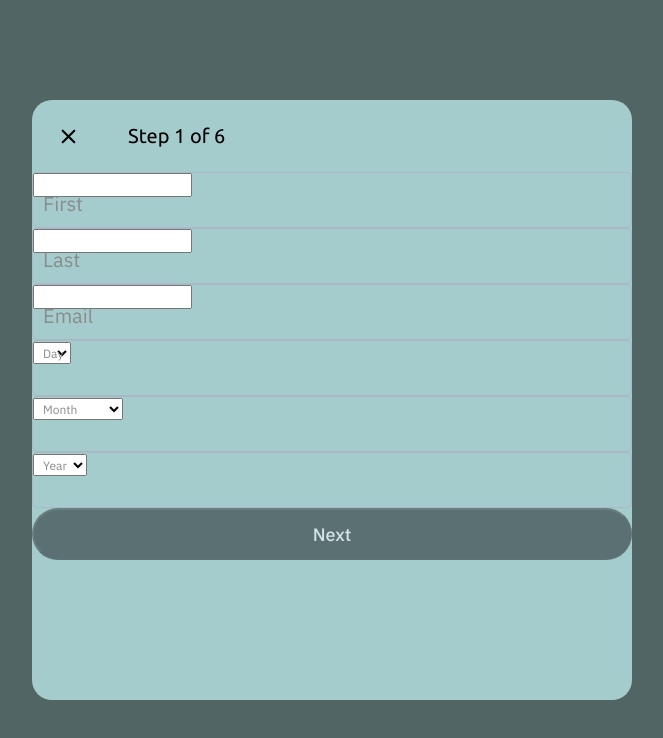
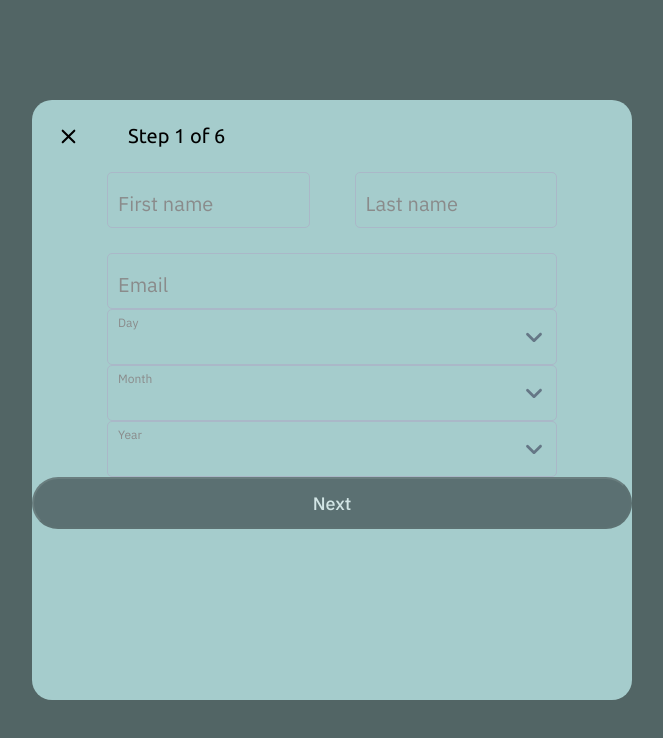
Before and after one commit to Kribbz0r/TwitterFrontend, a React (Create React App) app: page / in a window 1280 px wide. Shown: the top 738 px of the page, without its empty margins (308-971 px from the left). Built offline with nearby package versions, Linux system fonts and the light colour scheme.

Commit message:
fixing css that broke from recent updates

```diff
--- a/src/components/validatedInput/ValidatedDateSelector.tsx
+++ b/src/components/validatedInput/ValidatedDateSelector.tsx
@@ -1,6 +1,10 @@
 import React, { useState, useEffect } from "react";
 import { StyledInputBox, StyledInputLabel } from "./StyledInput";
 import { determinValididSelectStyle } from "../../features/utils/DeterminStyleUtils";
+
+import "./validatedInput.css"
+import { ExpandMoreRounded } from "@mui/icons-material";
+
 
 interface ValidatedDateSelectorProps {
     style: string;
@@ -34,12 +38,19 @@ export const ValidatedDateSelector: React.FC<ValidatedDateSelectorProps> = ({ st
     }, [active, valid, value])
 
     return (
-        <div className={style}>
+        <div className='validatedInput'>
             <StyledInputBox active={active} valid={valid}>
                 <StyledInputLabel color={color} active={true} valid={valid}>
                     {name}
+                    <ExpandMoreRounded sx={{
+                        fontSize: 34,
+                        color: active ? '#1DA1F2' : '#657786',
+                        position: 'absolute',
+                        right: '15px',
+                        top: '35%'
+                    }} />
                 </StyledInputLabel>
-                <select onChange={changeValue} onFocus={toggleAvtive} onBlur={toggleAvtive} value={data}>
+                <select className='validatedInputValue validatedDateSelector' onChange={changeValue} onFocus={toggleAvtive} onBlur={toggleAvtive} value={data}>
                     {dropDown()}
                 </select>
             </StyledInputBox>
--- a/src/components/validatedInput/ValidatedTextInput.tsx
+++ b/src/components/validatedInput/ValidatedTextInput.tsx
@@ -1,6 +1,8 @@
 import React, { useEffect, useState } from "react";
 import { StyledInputBox, StyledInputLabel } from "./StyledInput";
 import { determineValidatedTextLabel } from "../../features/utils/DeterminStyleUtils";
+
+import "./validatedInput.css"
 
 interface ValidatedTextInputProps {
     valid: boolean;
--- a/src/components/validatedInput/validatedInput.css
+++ b/src/components/validatedInput/validatedInput.css
@@ -9,7 +9,7 @@
     left: 10px;
     width: 90%;
     line-height: 26px;
-    font-size: 24px;
+    font-size: 17px;
     font-weight: 300;
     background-color: rgba(256, 256, 256, 0);
     border: none;
@@ -21,3 +21,9 @@
     outline: none;
     border: none;
 }
+
+.validatedDateSelector {
+    -webkit-appearance: none;
+    -moz-appearance: none;
+    width: 100%;
+}
--- a/src/features/register/components/registerModal/forms/formOne.css
+++ b/src/features/register/components/registerModal/forms/formOne.css
@@ -1,10 +1,17 @@
 .registerStepOneContainer {
     width: 100%;
     height: fit-content;
+    display: flex;
+    flex-direction: column;
+    justify-content: center;
+    align-items: center;
 }
 
 
 .registerStepOneContent {
-    width: 100%;
-    height: fit-content;
+    width: 75%;
+    /* display: flex;
+    flex-direction: column;
+    justify-content: center;
+    align-items: center; */
 }
--- a/src/features/register/components/registerModal/registerNameInput/RegisterNameInputs.tsx
+++ b/src/features/register/components/registerModal/registerNameInput/RegisterNameInputs.tsx
@@ -4,6 +4,8 @@ import { useDispatch } from 'react-redux';
 import { AppDispatch } from '../../../../../redux/Store';
 import { updateRegister } from '../../../../../redux/slices/RegisterSlice';
 import { ValidateName } from '../../../../../services/Validators';
+
+import "./registerNameInput.css"
 
 interface RegisterNameInputProps {
     firstName: string;
@@ -41,9 +43,15 @@ export const RegisterNameInputs: React.FC<RegisterNameInputProps> = ({ firstName
 
     return (
         <div className='registerNameInput'>
-            <ValidatedTextInput valid={fisrtNameValid} name={'firstName'} label='First' changeValue={updateName} data={firstName} />
-            <ValidatedTextInput valid={lastNameValid} name={'lastName'} label='Last' changeValue={updateName} data={lastName} />
+            <div className='registerNameContent'>
+                <ValidatedTextInput valid={fisrtNameValid} name={'firstName'} label={'First name'} changeValue={updateName} data={firstName} />
+                {fisrtNameValid ? <></> : <span className='registerNameError'>What is your name?</span>}
+            </div>
+            <div className='registerNameContent'>
+                <ValidatedTextInput valid={lastNameValid} name={'lastName'} label={'Last name'} changeValue={updateName} data={lastName} />
+                {lastNameValid ? <></> : <span className='registerNameError'>What is your name?</span>}
 
+            </div>
         </div>
     )
 }
--- /dev/null
+++ b/src/features/register/components/registerModal/registerNameInput/registerNameInput.css
@@ -0,0 +1,20 @@
+.registerNameInput {
+    width: 100%;
+    display: flex;
+    justify-content: space-between;
+    margin-bottom: 25px;
+}
+
+.registerNameContent {
+    width: 45%;
+    margin: 0;
+    padding: 0;
+}
+
+
+.registerNameError {
+    color: red;
+    font-size: 12px;
+    font-weight: 400;
+    margin-left: 20px;
+}
```
